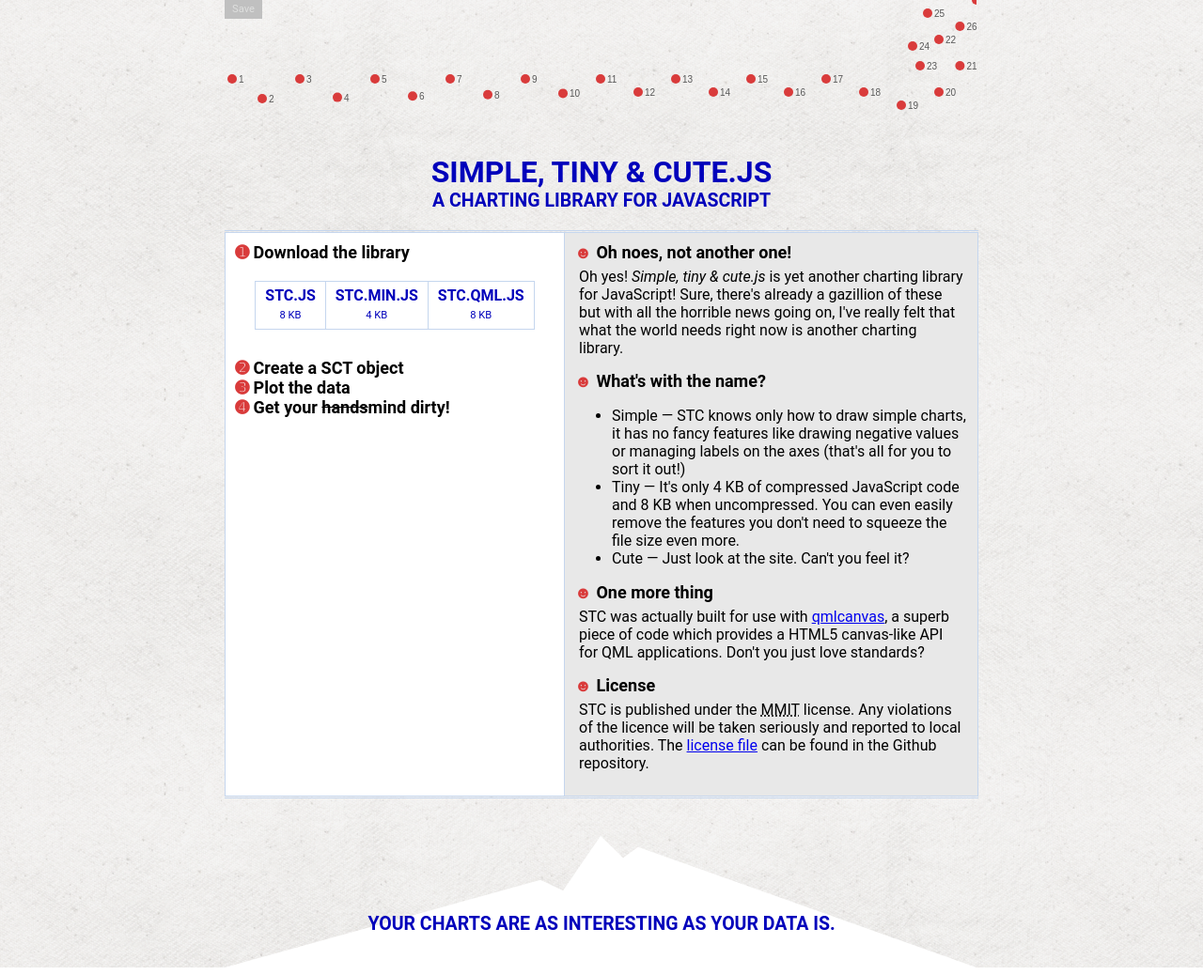
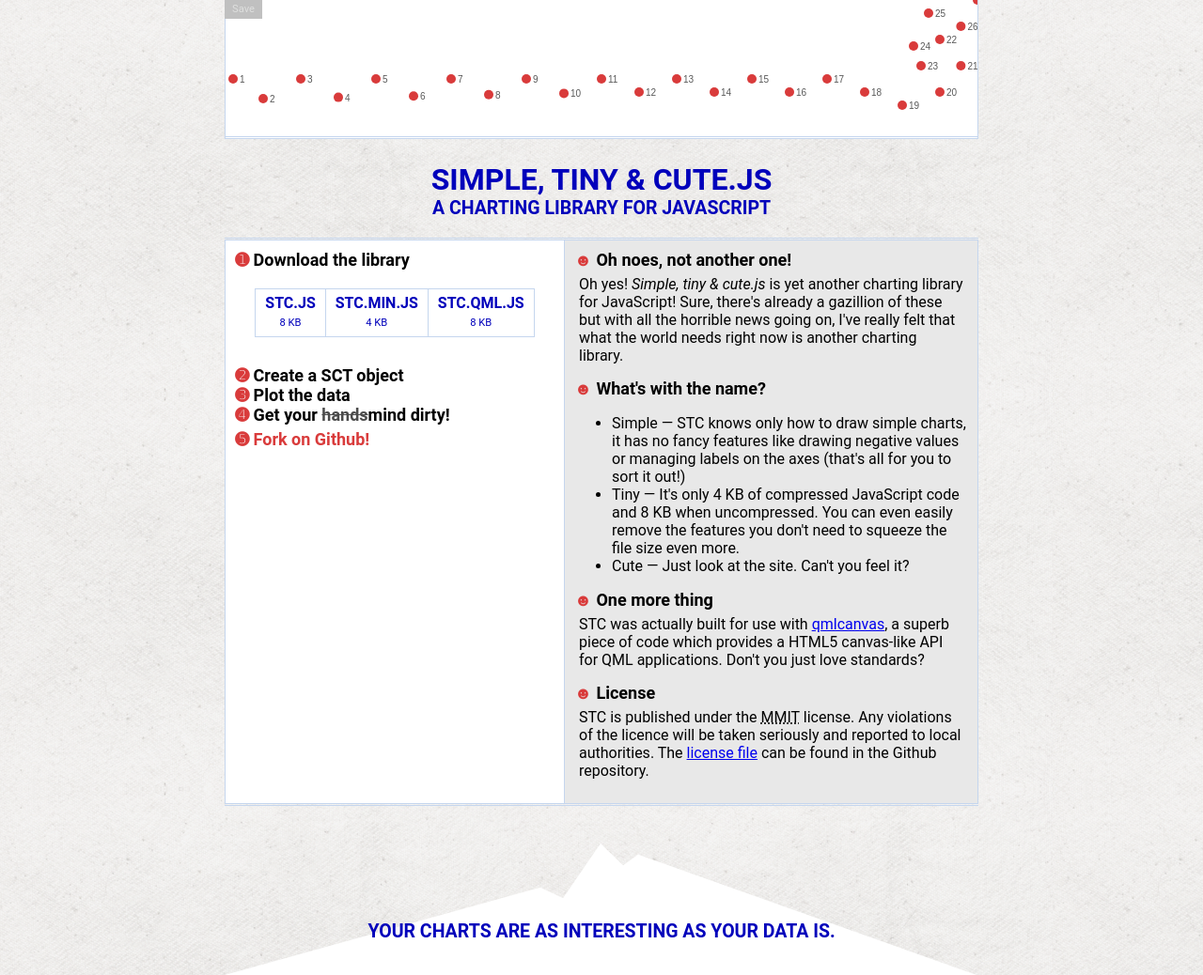
Before and after one commit to josip/stc, a plain HTML site: page index.html in a window 1280 px wide. Shown: the whole page at 94% size. Drawn offline with Linux system fonts and the light colour scheme.

Commit message:
restored gists

```diff
--- a/index.html
+++ b/index.html
@@ -23,12 +23,13 @@
           </p>
 
           <h2>&#10123; Create a SCT object</h2>
-          <!--<script src="https://gist.github.com/2105762.js?file=init.js"></script>-->
+          <script src="https://gist.github.com/2105762.js?file=init.js"></script>
 
           <h2>&#10124; Plot the data</h2>
-          <!--<script src="https://gist.github.com/2105762.js?file=plot.js"></script>-->
+          <script src="https://gist.github.com/2105762.js?file=plot.js"></script>
 
           <h2>&#10125; Get your <strike>hands</strike>mind dirty!</h2>
+          <h2><a href="http://github.com/josip/stc">&#10126; Fork on Github!</a></h2>
         </aside>
         <div id="realstuff">
           <h2>&#9787; Oh noes, not another one!</h2>
--- a/stc.css
+++ b/stc.css
@@ -7,10 +7,13 @@ body {
 }
 
 #chart {
-  border-left: 0 solid #c5d6ee;
-  border-right: 0 solid #c5d6ee;
-  border-bottom: 0 double #c5d6ee;
+  padding: 0 0 5px 0;
+  margin: 0;
+  background: #fff;
+  border-left: 1px solid #c5d6ee;
+  border-right: 1px solid #c5d6ee;
   cursor: default !important;
+  border-bottom: 3px double #c5d6ee;
   -webkit-user-select: none;
 }
 
@@ -41,7 +44,26 @@ h1 {
 
 h1 small { font-size: 0.61em; display: block; }
 
+
 h2 { font-size: 18px; margin: 0; clear: both; }
+
+h2:first-letter {
+  color: #d93b3b;
+}
+
+h2 a {
+  display: block;
+  color: #d93b3b;
+  text-decoration: none;
+  padding: 5px 5px 5px 0;
+}
+
+h2 a:hover {
+  background: #d93b3b;
+  color: #fff !important;
+}
+
+h2 strike { opacity: 0.7 }
 
 header, #content, footer {
   width: 802px;
@@ -98,11 +120,6 @@ aside {
 }
 #dlinks a small { font-size: 0.7em; font-weight: normal; }
 
-h2:first-letter {
-  color: #d93b3b;
-  display: block;
-}
-
 footer {
   height: 140px;
   overflow: hidden;
```
